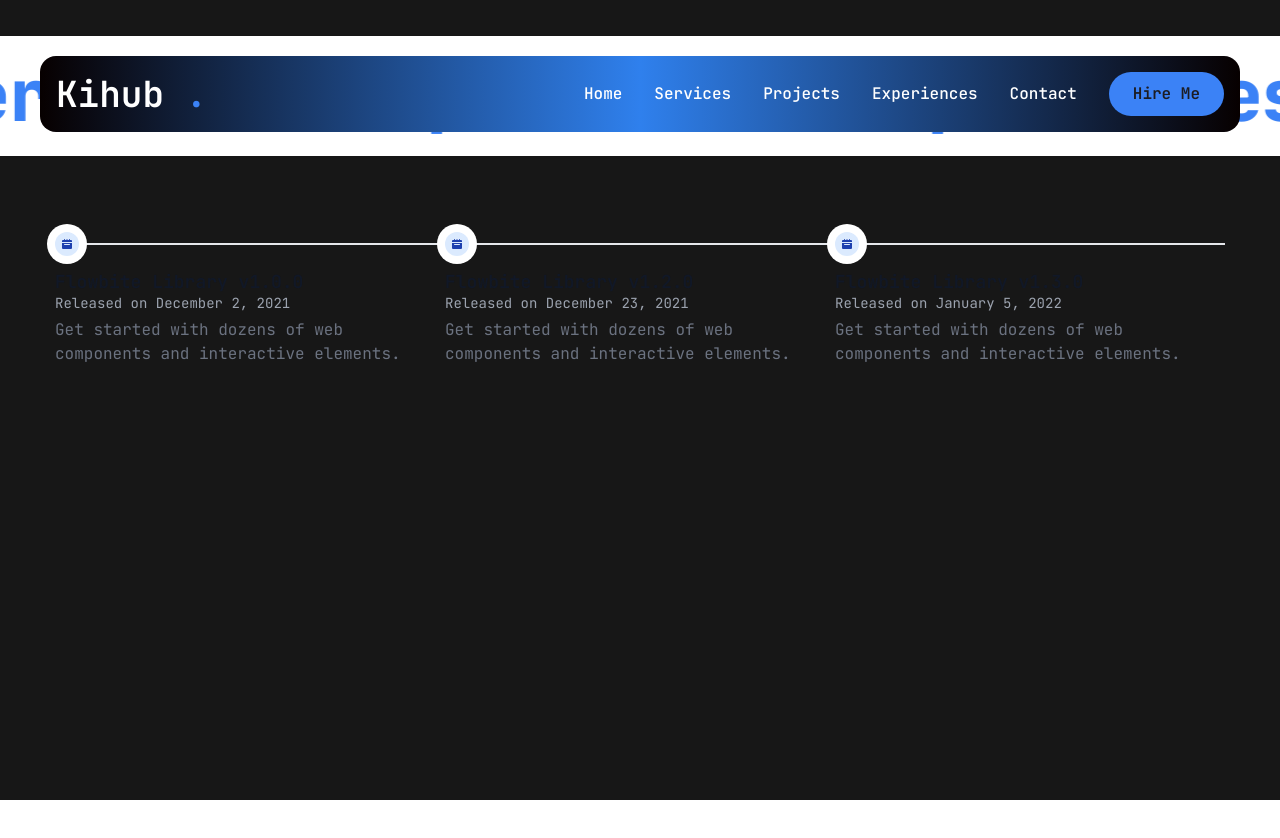
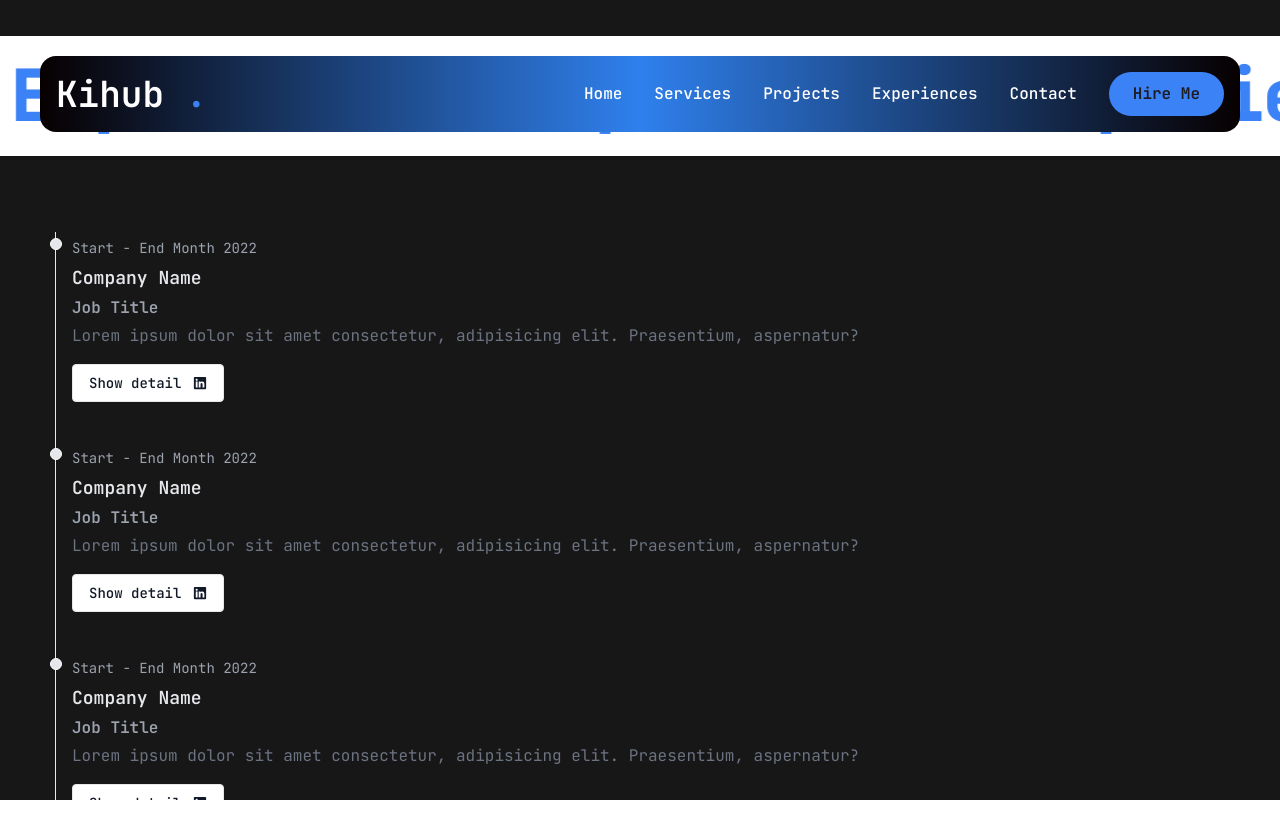
Before and after one commit to fangkiigopramana/kihub-nextjs, a Next.js app: page /experiences in a window 1280 px wide. Shown: the top 838 px of the page. Before the commit the page ends 800 px from the top, so only its background shows below. Built offline with nearby package versions, Linux system fonts and the light colour scheme.

Commit message:
update experiences page

```diff
--- a/app/experiences/page.jsx
+++ b/app/experiences/page.jsx
@@ -1,55 +1,41 @@
 import { TitleSection } from "@/components/TitleSection";
+import { FaLinkedin } from "react-icons/fa";
 
 export default function Experiences() {
     return (
         <section className="h-full">
-            <TitleSection text=" Experiences "/>
+            <TitleSection text=" Experiences " />
             <div className="container h-full mt-10">
-                <ol class="items-center sm:flex">
-                    <li class="relative mb-6 sm:mb-0">
-                        <div class="flex items-center">
-                            <div class="z-10 flex items-center justify-center w-6 h-6 bg-blue-100 rounded-full ring-0 ring-white dark:bg-blue-900 sm:ring-8 dark:ring-gray-900 shrink-0">
-                                <svg class="w-2.5 h-2.5 text-blue-800 dark:text-blue-300" aria-hidden="true" xmlns="http://www.w3.org/2000/svg" fill="currentColor" viewBox="0 0 20 20">
-                                    <path d="M20 4a2 2 0 0 0-2-2h-2V1a1 1 0 0 0-2 0v1h-3V1a1 1 0 0 0-2 0v1H6V1a1 1 0 0 0-2 0v1H2a2 2 0 0 0-2 2v2h20V4ZM0 18a2 2 0 0 0 2 2h16a2 2 0 0 0 2-2V8H0v10Zm5-8h10a1 1 0 0 1 0 2H5a1 1 0 0 1 0-2Z" />
-                                </svg>
-                            </div>
-                            <div class="hidden sm:flex w-full bg-gray-200 h-0.5 dark:bg-gray-700"></div>
-                        </div>
-                        <div class="mt-3 sm:pe-8">
-                            <h3 class="text-lg font-semibold text-gray-900 dark:text-white">Flowbite Library v1.0.0</h3>
-                            <time class="block mb-2 text-sm font-normal leading-none text-gray-400 dark:text-gray-500">Released on December 2, 2021</time>
-                            <p class="text-base font-normal text-gray-500 dark:text-gray-400">Get started with dozens of web components and interactive elements.</p>
-                        </div>
+                <ol class="relative border-s border-gray-200 dark:border-gray-700">
+                    <li class="mb-10 ms-4">
+                        <div class="absolute w-3 h-3 bg-gray-200 rounded-full mt-1.5 -start-1.5 border border-white dark:border-gray-900 dark:bg-gray-700"></div>
+                        <time class="mb-1 text-sm font-normal leading-none text-gray-400 dark:text-gray-500">Start - End Month 2022</time>
+                        <h3 class="text-lg font-semibold text-gray-200 dark:text-white">Company Name</h3>
+                        <h4 class="text-md font-semibold text-gray-400 dark:text-white">Job Title</h4>
+                        <p class="mb-4 text-base font-normal text-gray-500 dark:text-gray-400">Lorem ipsum dolor sit amet consectetur, adipisicing elit. Praesentium, aspernatur?</p>
+                        <a href="#" class="inline-flex items-center px-4 py-2 gap-3 text-sm font-medium text-gray-900 bg-white border border-gray-200 rounded hover:bg-gray-100 hover:text-blue-700 focus:z-10 focus:ring-4 focus:outline-none focus:ring-gray-100 focus:text-blue-700 dark:bg-gray-800 dark:text-gray-400 dark:border-gray-600 dark:hover:text-white dark:hover:bg-gray-700 dark:focus:ring-gray-700">
+                            <p>Show detail</p>
+                            <FaLinkedin /> </a>
                     </li>
-                    <li class="relative mb-6 sm:mb-0">
-                        <div class="flex items-center">
-                            <div class="z-10 flex items-center justify-center w-6 h-6 bg-blue-100 rounded-full ring-0 ring-white dark:bg-blue-900 sm:ring-8 dark:ring-gray-900 shrink-0">
-                                <svg class="w-2.5 h-2.5 text-blue-800 dark:text-blue-300" aria-hidden="true" xmlns="http://www.w3.org/2000/svg" fill="currentColor" viewBox="0 0 20 20">
-                                    <path d="M20 4a2 2 0 0 0-2-2h-2V1a1 1 0 0 0-2 0v1h-3V1a1 1 0 0 0-2 0v1H6V1a1 1 0 0 0-2 0v1H2a2 2 0 0 0-2 2v2h20V4ZM0 18a2 2 0 0 0 2 2h16a2 2 0 0 0 2-2V8H0v10Zm5-8h10a1 1 0 0 1 0 2H5a1 1 0 0 1 0-2Z" />
-                                </svg>
-                            </div>
-                            <div class="hidden sm:flex w-full bg-gray-200 h-0.5 dark:bg-gray-700"></div>
-                        </div>
-                        <div class="mt-3 sm:pe-8">
-                            <h3 class="text-lg font-semibold text-gray-900 dark:text-white">Flowbite Library v1.2.0</h3>
-                            <time class="block mb-2 text-sm font-normal leading-none text-gray-400 dark:text-gray-500">Released on December 23, 2021</time>
-                            <p class="text-base font-normal text-gray-500 dark:text-gray-400">Get started with dozens of web components and interactive elements.</p>
-                        </div>
+                    <li class="mb-10 ms-4">
+                        <div class="absolute w-3 h-3 bg-gray-200 rounded-full mt-1.5 -start-1.5 border border-white dark:border-gray-900 dark:bg-gray-700"></div>
+                        <time class="mb-1 text-sm font-normal leading-none text-gray-400 dark:text-gray-500">Start - End Month 2022</time>
+                        <h3 class="text-lg font-semibold text-gray-200 dark:text-white">Company Name</h3>
+                        <h4 class="text-md font-semibold text-gray-400 dark:text-white">Job Title</h4>
+                        <p class="mb-4 text-base font-normal text-gray-500 dark:text-gray-400">Lorem ipsum dolor sit amet consectetur, adipisicing elit. Praesentium, aspernatur?</p>
+                        <a href="#" class="inline-flex items-center px-4 py-2 gap-3 text-sm font-medium text-gray-900 bg-white border border-gray-200 rounded hover:bg-gray-100 hover:text-blue-700 focus:z-10 focus:ring-4 focus:outline-none focus:ring-gray-100 focus:text-blue-700 dark:bg-gray-800 dark:text-gray-400 dark:border-gray-600 dark:hover:text-white dark:hover:bg-gray-700 dark:focus:ring-gray-700">
+                            <p>Show detail</p>
+                            <FaLinkedin /> </a>
                     </li>
-                    <li class="relative mb-6 sm:mb-0">
-                        <div class="flex items-center">
-                            <div class="z-10 flex items-center justify-center w-6 h-6 bg-blue-100 rounded-full ring-0 ring-white dark:bg-blue-900 sm:ring-8 dark:ring-gray-900 shrink-0">
-                                <svg class="w-2.5 h-2.5 text-blue-800 dark:text-blue-300" aria-hidden="true" xmlns="http://www.w3.org/2000/svg" fill="currentColor" viewBox="0 0 20 20">
-                                    <path d="M20 4a2 2 0 0 0-2-2h-2V1a1 1 0 0 0-2 0v1h-3V1a1 1 0 0 0-2 0v1H6V1a1 1 0 0 0-2 0v1H2a2 2 0 0 0-2 2v2h20V4ZM0 18a2 2 0 0 0 2 2h16a2 2 0 0 0 2-2V8H0v10Zm5-8h10a1 1 0 0 1 0 2H5a1 1 0 0 1 0-2Z" />
-                                </svg>
-                            </div>
-                            <div class="hidden sm:flex w-full bg-gray-200 h-0.5 dark:bg-gray-700"></div>
-                        </div>
-                        <div class="mt-3 sm:pe-8">
-                            <h3 class="text-lg font-semibold text-gray-900 dark:text-white">Flowbite Library v1.3.0</h3>
-                            <time class="block mb-2 text-sm font-normal leading-none text-gray-400 dark:text-gray-500">Released on January 5, 2022</time>
-                            <p class="text-base font-normal text-gray-500 dark:text-gray-400">Get started with dozens of web components and interactive elements.</p>
-                        </div>
+                    <li class="mb-10 ms-4">
+                        <div class="absolute w-3 h-3 bg-gray-200 rounded-full mt-1.5 -start-1.5 border border-white dark:border-gray-900 dark:bg-gray-700"></div>
+                        <time class="mb-1 text-sm font-normal leading-none text-gray-400 dark:text-gray-500">Start - End Month 2022</time>
+                        <h3 class="text-lg font-semibold text-gray-200 dark:text-white">Company Name</h3>
+                        <h4 class="text-md font-semibold text-gray-400 dark:text-white">Job Title</h4>
+                        <p class="mb-4 text-base font-normal text-gray-500 dark:text-gray-400">Lorem ipsum dolor sit amet consectetur, adipisicing elit. Praesentium, aspernatur?</p>
+                        <a href="#" class="inline-flex items-center px-4 py-2 gap-3 text-sm font-medium text-gray-900 bg-white border border-gray-200 rounded hover:bg-gray-100 hover:text-blue-700 focus:z-10 focus:ring-4 focus:outline-none focus:ring-gray-100 focus:text-blue-700 dark:bg-gray-800 dark:text-gray-400 dark:border-gray-600 dark:hover:text-white dark:hover:bg-gray-700 dark:focus:ring-gray-700">
+                            <p>Show detail</p>
+                            <FaLinkedin /> </a>
                     </li>
                 </ol>
             </div>
```
